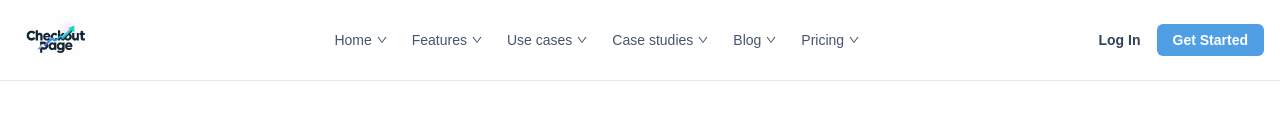
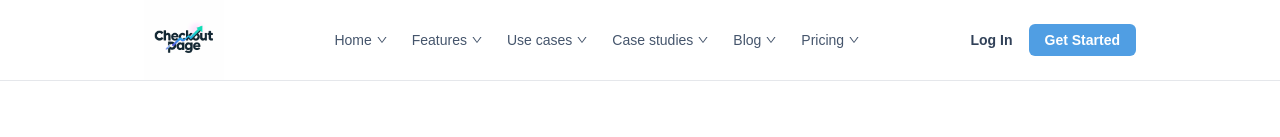
Before and after one commit to kashish00208/checkoutUI, a Next.js app: page / in a window 1280 px wide. Shown: the top 137 px of the page. Built offline with nearby package versions, Linux system fonts and the light colour scheme.

Commit message:
minor changes

```diff
--- a/src/Components/Header.tsx
+++ b/src/Components/Header.tsx
@@ -24,7 +24,7 @@ const Header = () => {
 
   return (
     <header className="fixed top-0 left-0 w-full bg-white border-b border-gray-200 z-50">
-      <div className="mx-auto max-w-7xl px-4 flex justify-between items-center">
+      <div className="mx-auto max-w-5xl px-4 flex justify-between items-center">
         {/* Logo */}
         <div className="flex items-center h-14 sm:h-16 md:h-20">
           <Image
```
